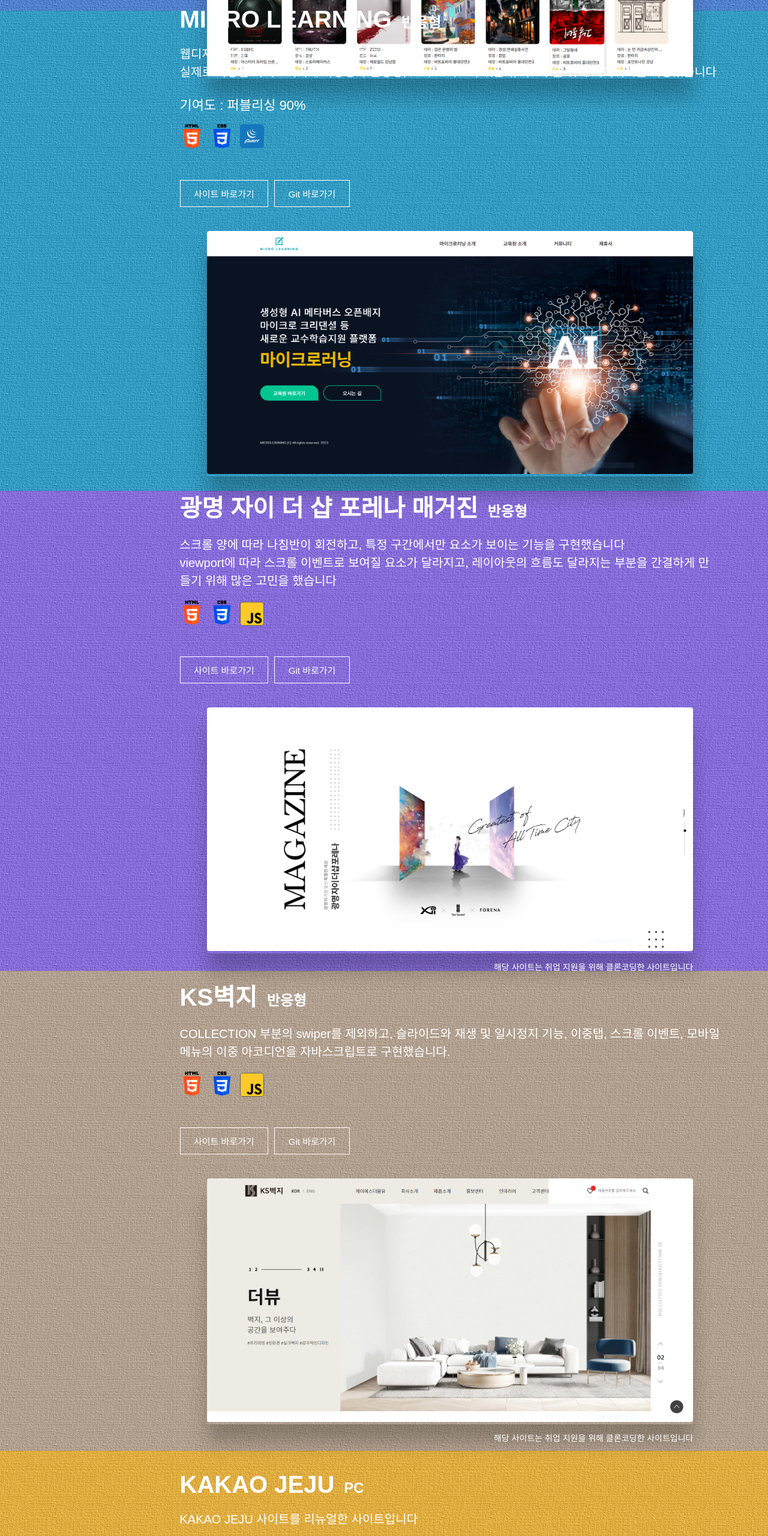
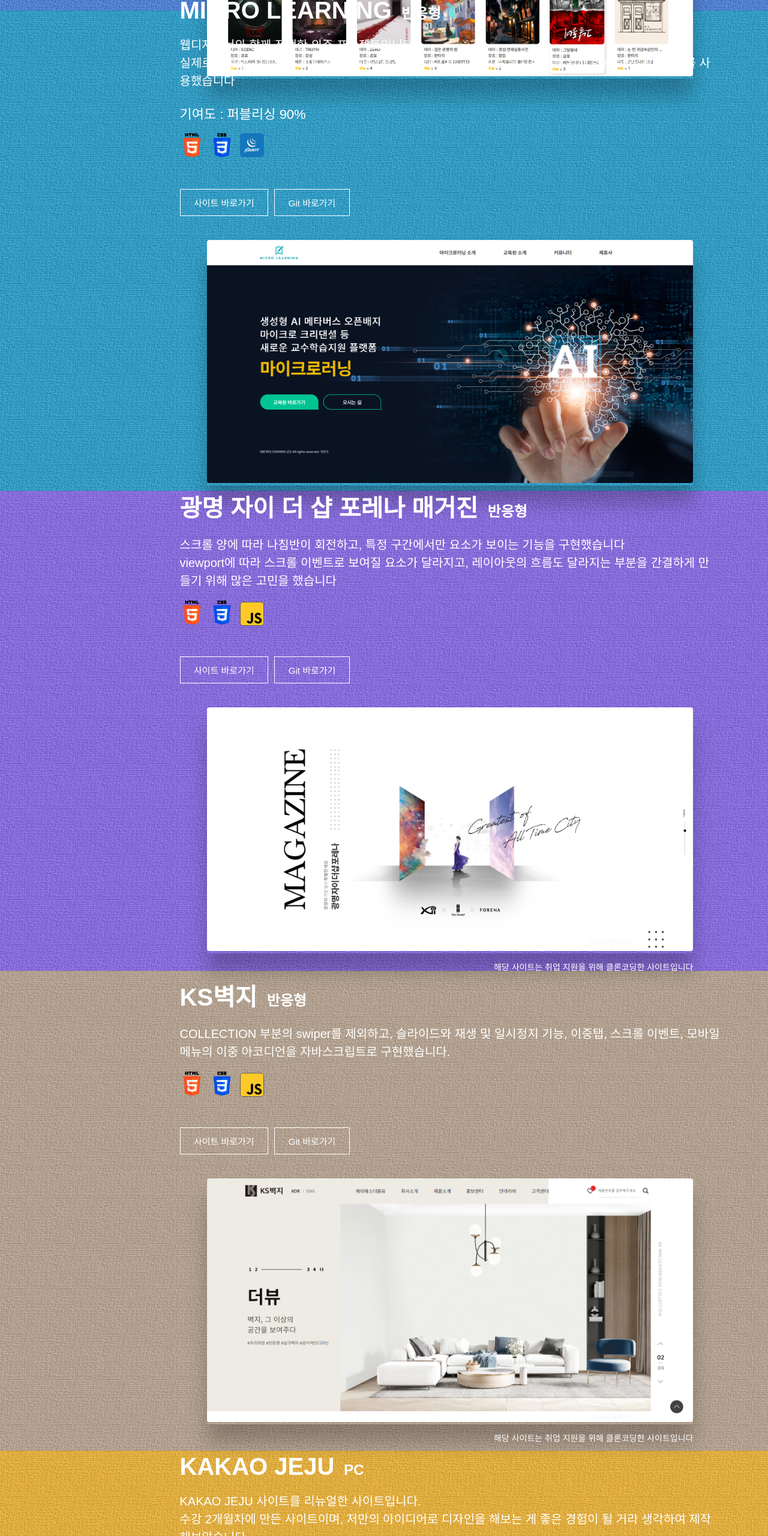
Before and after one commit to cheeseryon/portfolio, a plain HTML site: page index.html in a window 1280 px wide. Shown: the part 1582-4142 px from the top of the page at 60% size. Drawn offline with Linux system fonts and the light colour scheme; a web font is replaced by a local one.

Commit message:
카카오 설명 추가 및 기존사이트 링크 추가

```diff
--- a/index.html
+++ b/index.html
@@ -77,7 +77,7 @@
                         <div class="text">
                             <h3>MICRO LEARNING <span>반응형</span></h3>
                             <ul>
-                                <li class="info">웹디자이너와 함께 진행한 외주 프로젝트입니다<br>실제로 사용할 사이트이기에 확장성과 안정성, 그리고 비교적 쉬운 유지보수를 위해 제이쿼리를 사용했습니다</li>
+                                <li class="info">웹디자이너와 함께 진행한 외주 프로젝트입니다<br>실제로 사용할 사이트이기에 확장성과 안정성, 그리고 비교적 쉬운 유지보수를 위해 swiper와 제이쿼리를 사용했습니다</li>
                                 <li class="part">기여도 : 퍼블리싱 90%</li>
                                 <li class="iconArea">
                                     <span><img src="img/icon/html.png" alt=""></span>
@@ -158,7 +158,7 @@
                         <div class="text">
                             <h3>KAKAO JEJU <span>PC</span></h3>
                             <ul>
-                                <li class="info">KAKAO JEJU 사이트를 리뉴얼한 사이트입니다<br></li>
+                                <li class="info">KAKAO JEJU 사이트를 리뉴얼한 사이트입니다.<br>수강 2개월차에 만든 사이트이며, 저만의 아이디어로 디자인을 해보는 게 좋은 경험이 될 거라 생각하여 제작해보았습니다</li>
                                 <li class="iconArea">
                                     <span><img src="img/icon/html.png" alt=""></span>
                                     <span><img src="img/icon/css.png" alt=""></span>
@@ -167,6 +167,7 @@
                                 <li class="link">
                                     <span class="site"><a href="https://cheeseryon.github.io/kakao" target="_blank">사이트 바로가기</a></span>
                                     <span class="git"><a href="https://github.com/cheeseryon/kakao" target="_blank">Git 바로가기</a></span>
+                                    <span class="origin"><a href="https://jeju.kakao.com/" target="_blank">기존 사이트</a></span>
                                 </li>
                                 <li class="message">해당 사이트는 취업 지원을 위해 리뉴얼한 사이트입니다</li>
                             </ul>
```
